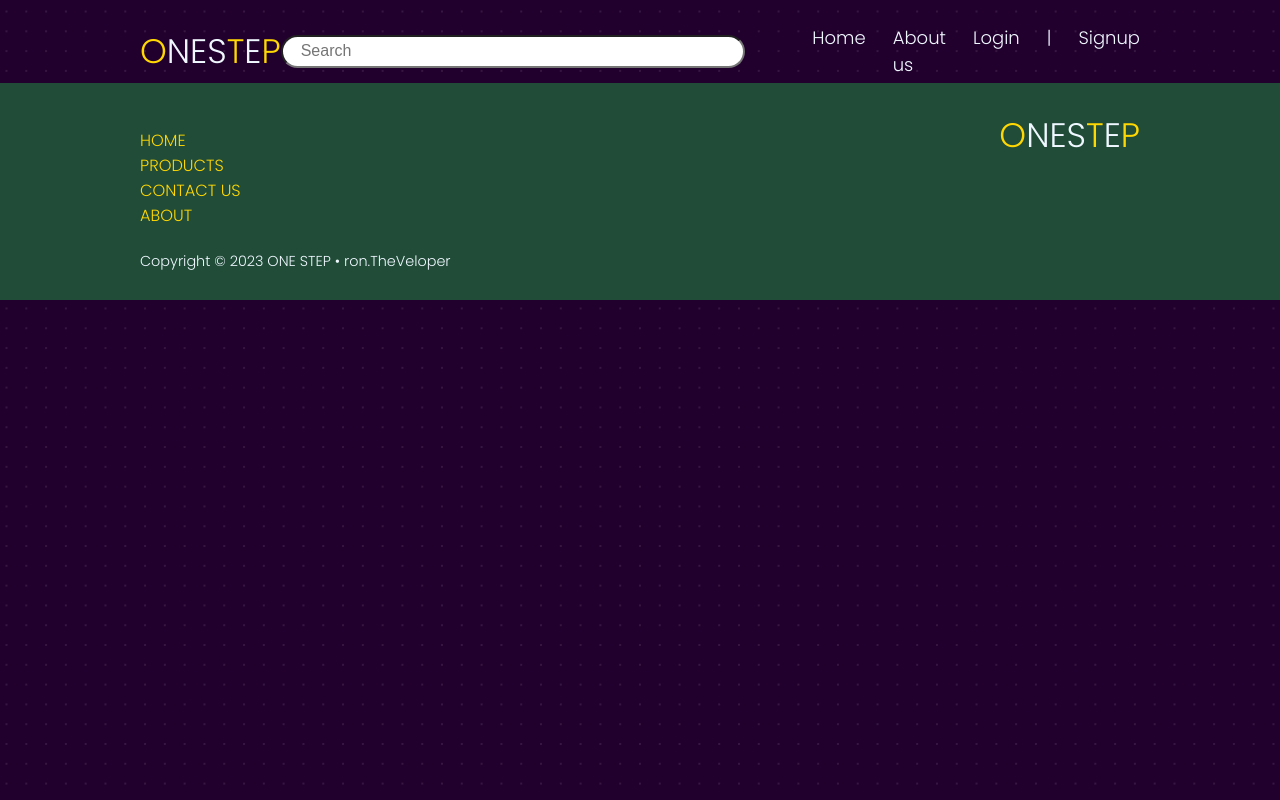
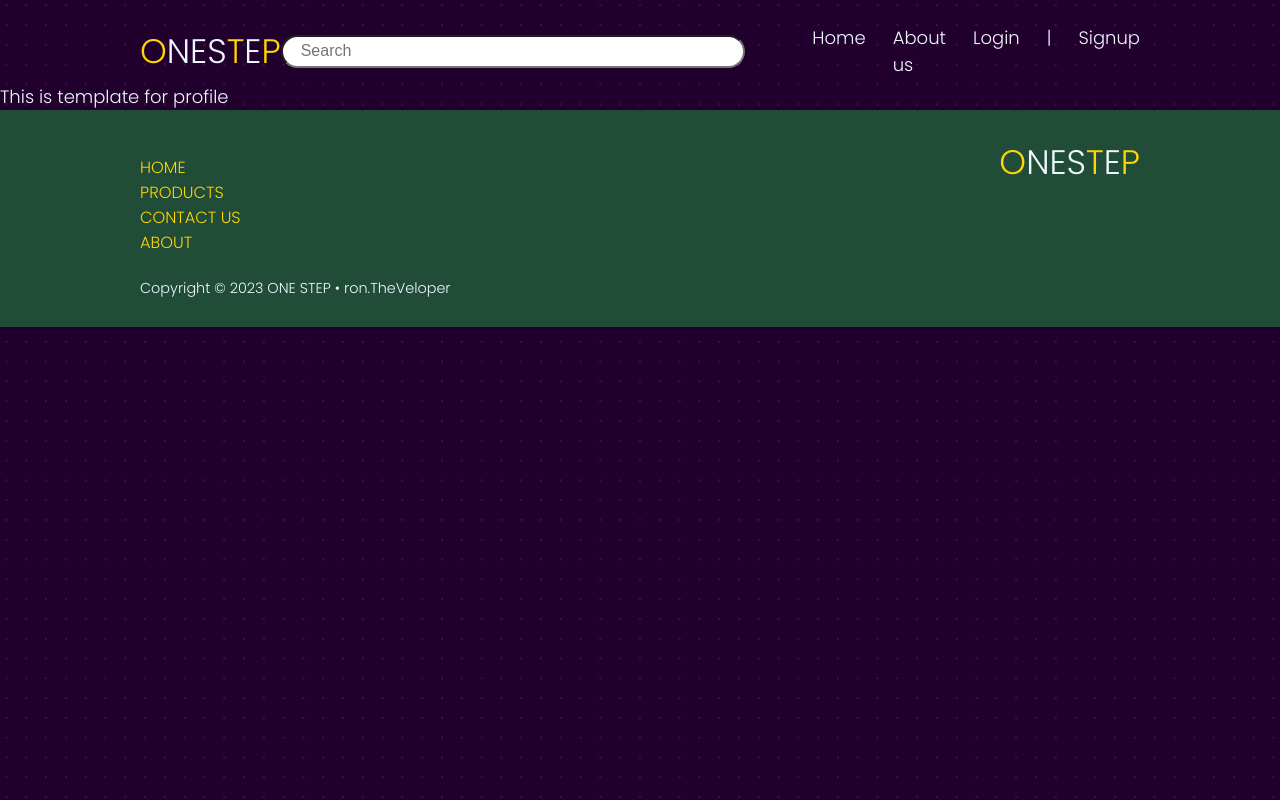
Before and after one commit to ron062394/Onestep-MERN, a React (Create React App) app in the folder frontend/: page /profile in a window 1280 px wide. Built offline with nearby package versions, Linux system fonts and the light colour scheme.

Commit message:
feat: Added template for profile

```diff
--- a/frontend/src/App.js
+++ b/frontend/src/App.js
@@ -11,6 +11,7 @@ import Cart from "./pages/Cart";
 import Dashboard from "./pages/admin/Dashboard";
 import About from "./pages/About";
 import Checkout from "./pages/Checkout";
+import Profile from './pages/Profile';
 function App() {
   return (
     <div className="App">
@@ -25,6 +26,7 @@ function App() {
           <Route path="/checkout/" element={<Checkout />} />
           <Route path="/admin" element={<Dashboard />} />
           <Route path="/about-us" element={<About />} />
+          <Route path="/profile" element={<Profile />} />
         </Routes>
         <Footer />
       </Router>
--- a/frontend/src/pages/Profile.jsx
+++ b/frontend/src/pages/Profile.jsx
@@ -0,0 +1,12 @@
+import React from 'react';
+
+function Profile() {
+
+  return (
+    <div className="profile-section">
+      This is template for profile
+    </div>
+  );
+}
+
+export default Profile;
```
Also changed, not shown: frontend/src/pages/Profile.css (added).
